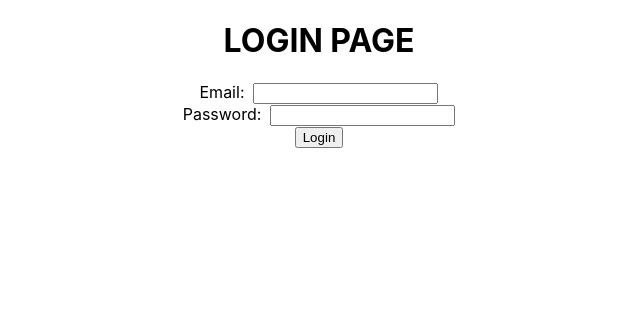
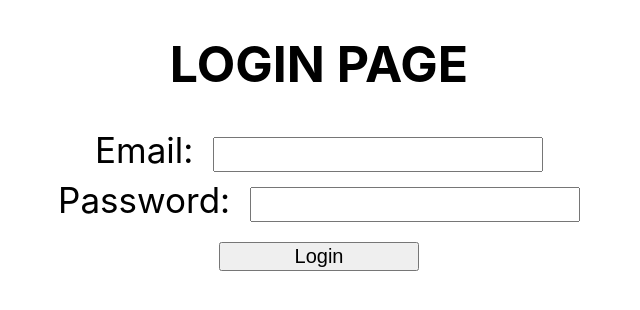
Before and after one commit to tttttasa/TreciDomaciIteh, a React (Create React App) app: page / in a window 1280 px wide. Shown: the top 310 px of the page, without its empty margins (321-961 px from the left). Built offline with nearby package versions, Linux system fonts and the light colour scheme.

Commit message:
Login funkcija i Router komponenta dodati

```diff
--- a/package.json
+++ b/package.json
@@ -8,6 +8,7 @@
     "@testing-library/user-event": "^13.5.0",
     "react": "^18.2.0",
     "react-dom": "^18.2.0",
+    "react-router-dom": "^6.8.1",
     "react-scripts": "5.0.1",
     "web-vitals": "^2.1.4"
   },
--- a/src/App.css
+++ b/src/App.css
@@ -32,7 +32,28 @@
   from {
     transform: rotate(0deg);
   }
+
   to {
     transform: rotate(360deg);
   }
 }
+
+h1 {
+  font-size: 50px;
+}
+
+input {
+  margin-top: 10px;
+  margin-bottom: 5px;
+  font-size: 25px;
+}
+
+label {
+  font-size: 35px;
+}
+
+button {
+  margin-top: 15px;
+  font-size: 20px;
+  width: 200px;
+}
--- a/src/App.js
+++ b/src/App.js
@@ -1,12 +1,16 @@
 import './App.css';
 import Login from './pages/Login';
+import { BrowserRouter as Router, Routes, Route } from 'react-router-dom';
+
 
 function App() {
   return (
     <div className="App">
-
-      <Login />
-
+      <Router>
+        <Routes>
+          <Route path="/" element={<Login />} />
+        </Routes>
+      </Router>
     </div>
   );
 }
--- a/src/pages/Login.jsx
+++ b/src/pages/Login.jsx
@@ -1,11 +1,20 @@
 import FormField from "../components/FormField";
-import { useState } from 'react'
+import { useState } from 'react';
+import { useNavigate } from 'react-router-dom';
 
 
 function Login() {
 
     const [email, setEmail] = useState('');
     const [password, setPassword] = useState('');
+    const navigate = useNavigate();
+
+    let zaposleni = [
+        { id: 1, email: 'zap1@gmail.com', password: 1 },
+        { id: 2, email: 'zap2@gmail.com', password: 2 },
+        { id: 3, email: 'zap3@gmail.com', password: 3 }
+    ]
+
 
     function emailHandle(email) {
         setEmail(email)
@@ -16,6 +25,15 @@ function Login() {
     }
 
 
+    function login() {
+        for (let i = 0; i < zaposleni.length; i++) {
+            if (zaposleni[i].email == email && zaposleni[i].password == password) {
+                navigate('/prijava')
+            }
+        }
+    }
+
+
     return (
         <div>
             <h1>LOGIN PAGE</h1>
@@ -23,7 +41,7 @@ function Login() {
             <FormField type="text" labelText="Email" funkcija={emailHandle} />
             <FormField type="password" labelText="Password" funkcija={passwordHandle} />
 
-            <button type="button">Login</button>
+            <button onClick={login} type="button">Login</button>
 
 
         </div>
```
Also changed, not shown: 1 other file (tests, documents, lock files or other folders).
